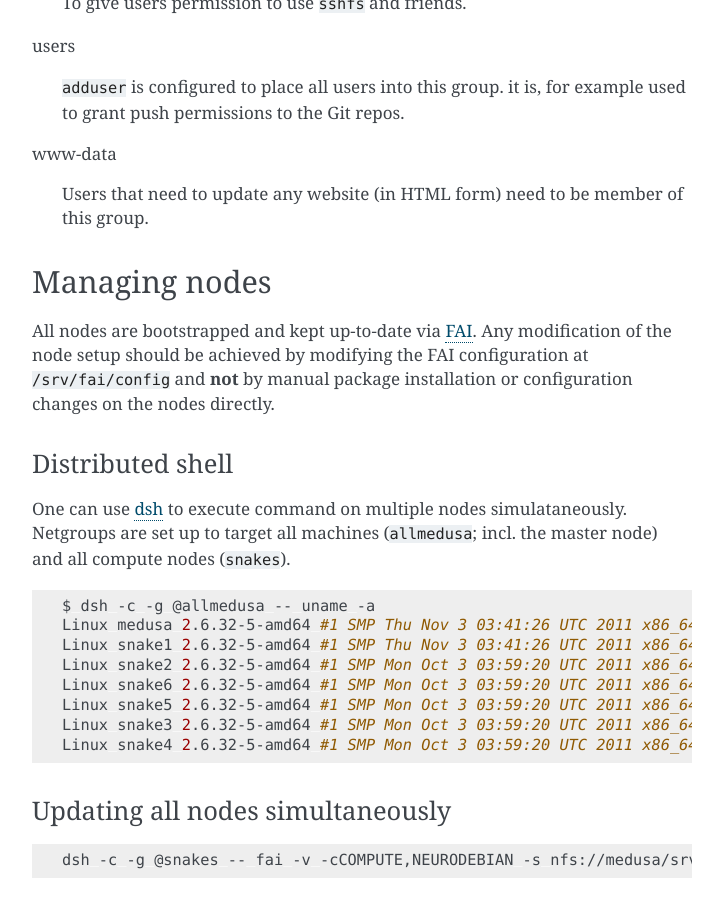
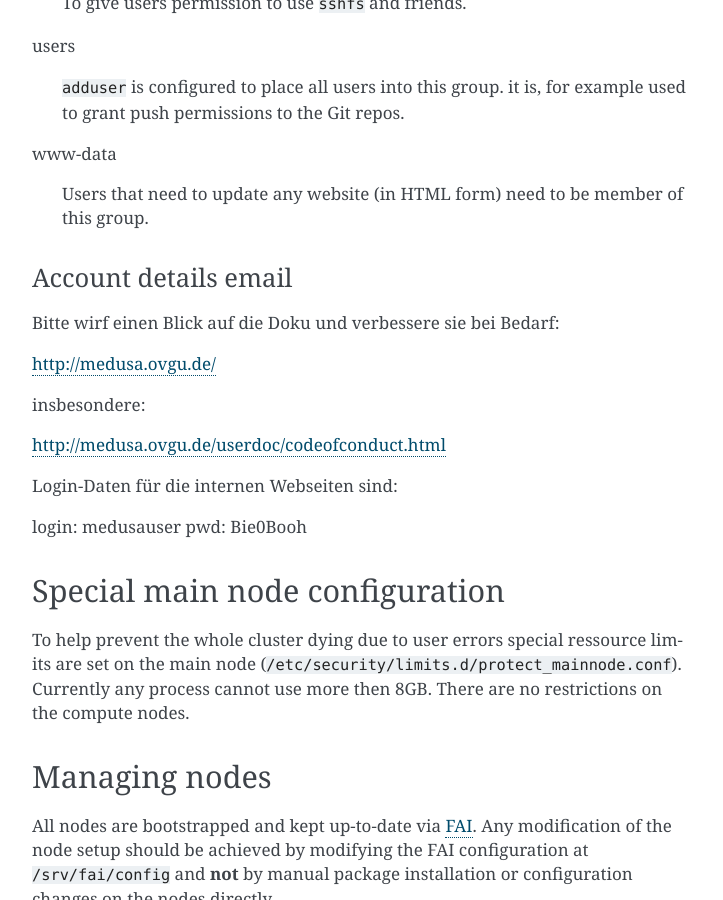
Before and after one commit to psychoinformatics-de/ipsy-docs, a Sphinx documentation site: the page built from source/internal/admin/index.rst, in a window 1280 px wide and 900 px high, scrolled down 846 px. Shown: the whole window, without its empty margins (388-1111 px from the left). Built offline with Sphinx 7.4.7, drawn with Linux system fonts in a browser that asks for light colours; some of the changed text lies outside the part shown.

Commit message:
Log new limit configuration

```diff
--- a/source/internal/admin/index.rst
+++ b/source/internal/admin/index.rst
@@ -50,6 +50,30 @@ www-data
   Users that need to update any website (in HTML form) need to be member of this
   group.
 
+Account details email
+---------------------
+
+Bitte wirf einen Blick auf die Doku und verbessere sie bei Bedarf:
+
+http://medusa.ovgu.de/
+
+insbesondere:
+
+http://medusa.ovgu.de/userdoc/codeofconduct.html
+
+Login-Daten für die internen Webseiten sind:
+
+login: medusauser
+pwd:   Bie0Booh
+
+Special main node configuration
+===============================
+
+To help prevent the whole cluster dying due to user errors special ressource
+limits are set on the main node
+(``/etc/security/limits.d/protect_mainnode.conf``).  Currently any process
+cannot use more then 8GB. There are no restrictions on the compute nodes.
+
 
 Managing nodes
 ==============
```
